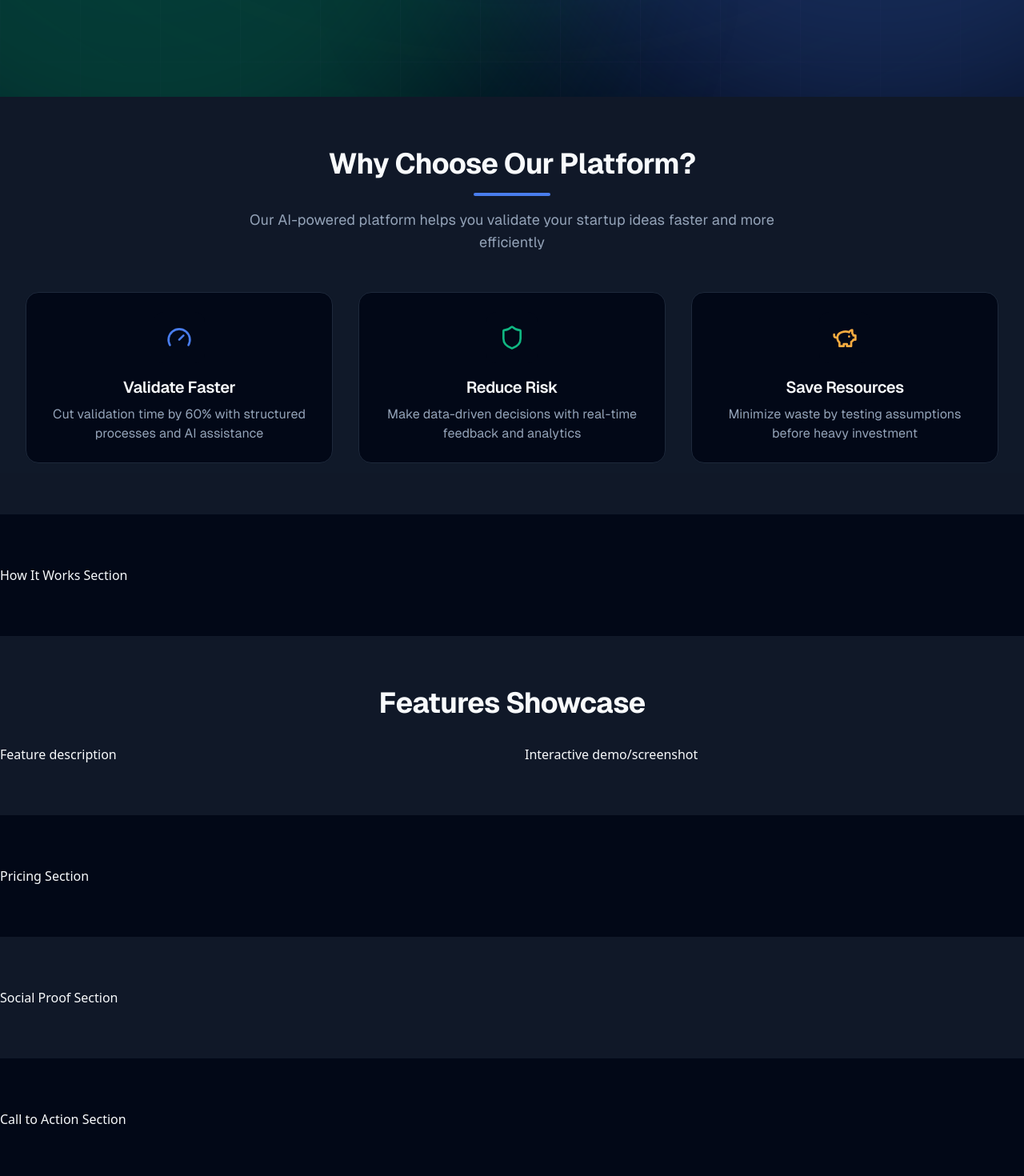
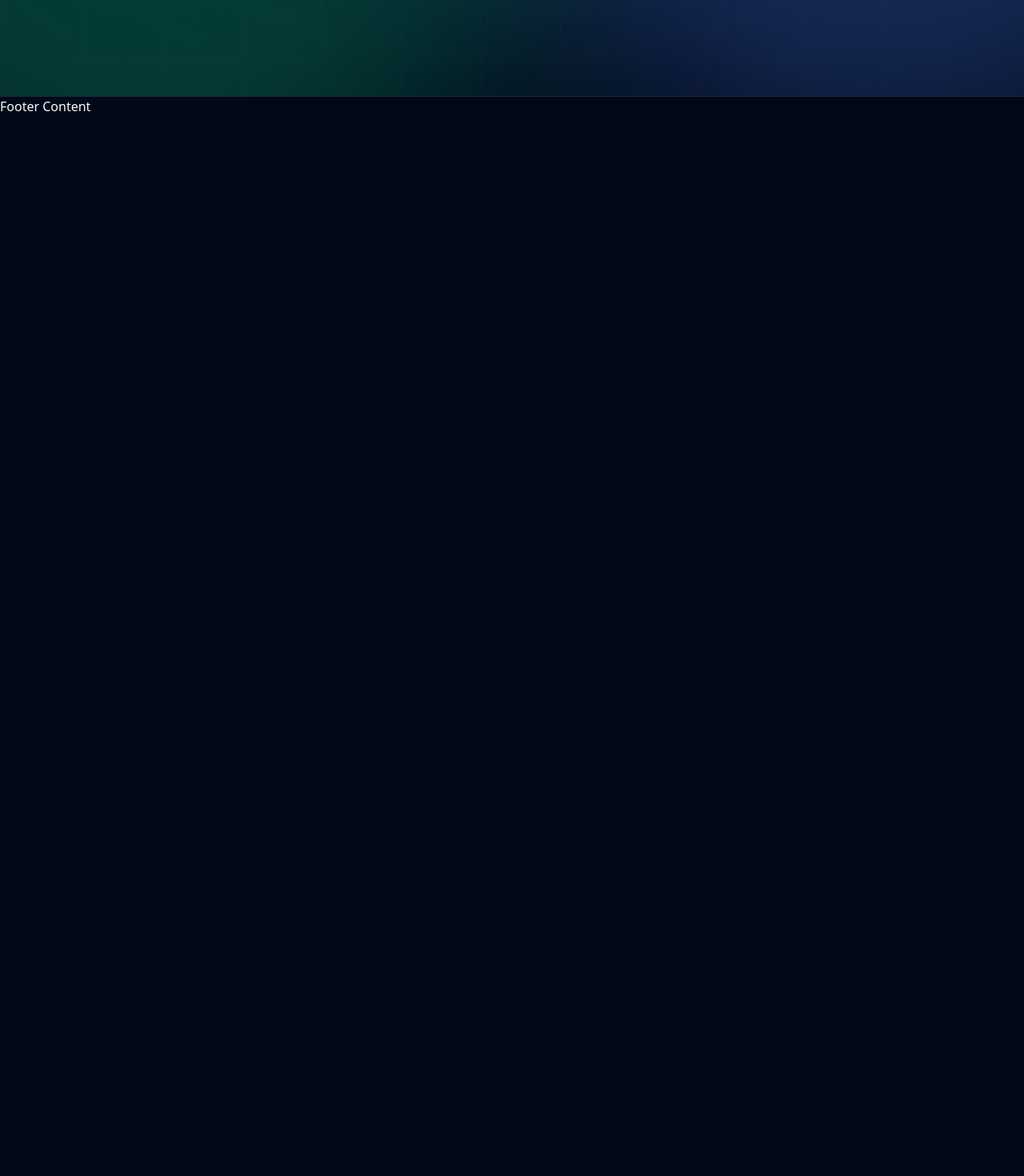
Before and after one commit to mamisoa/templating, a Next.js app: page / in a window 1280 px wide. Shown: the part 680-2150 px from the top of the page at 80% size. After the commit the page ends 825 px from the top, so only its background shows below. Built offline with nearby package versions, Linux system fonts and the light colour scheme.

Commit message:
refactor KeyBenefits component; optimize performance with useMemo; enhance layout structure and animations for improved user experience

```diff
--- a/src/app/components/sections/key-benefits.tsx
+++ b/src/app/components/sections/key-benefits.tsx
@@ -1,10 +1,12 @@
-// src/app/components/sections/key-benefits.tsx
 "use client";
 
 import { motion } from "framer-motion";
 import { Gauge, Shield, PiggyBank } from "lucide-react";
+import { useMemo } from "react";
 
-const benefits = [
+export function KeyBenefits() {
+	const benefits = useMemo(
+		() => [
 			{
 				title: "Validate Faster",
 				description:
@@ -26,9 +28,12 @@ const benefits = [
 				icon: PiggyBank,
 				color: "text-accent",
 			},
-];
+		],
+		[]
+	);
 
-const containerVariants = {
+	const containerVariants = useMemo(
+		() => ({
 			hidden: { opacity: 0 },
 			visible: {
 				opacity: 1,
@@ -36,9 +41,12 @@ const containerVariants = {
 					staggerChildren: 0.2,
 				},
 			},
-};
+		}),
+		[]
+	);
 
-const itemVariants = {
+	const itemVariants = useMemo(
+		() => ({
 			hidden: { opacity: 0, y: 20 },
 			visible: {
 				opacity: 1,
@@ -47,11 +55,19 @@ const itemVariants = {
 					duration: 0.5,
 				},
 			},
-};
+		}),
+		[]
+	);
 
-export function KeyBenefits() {
 	return (
-		<div className='w-full max-w-7xl mx-auto px-4 sm:px-6 lg:px-8'>
+		<div className='h-[calc(100vh-3.5rem)] w-full relative flex items-center justify-center overflow-hidden bg-background'>
+			{/* Grid Pattern */}
+			<div className='absolute inset-0 w-full h-full'>
+				<div className='absolute inset-0 bg-grid-pattern opacity-5' />
+			</div>
+
+			{/* Content Container */}
+			<div className='relative w-full max-w-7xl mx-auto px-4 sm:px-6 lg:px-8 py-12'>
 				{/* Section Header */}
 				<motion.div
 					initial={{ opacity: 0, y: 20 }}
@@ -76,19 +92,32 @@ export function KeyBenefits() {
 					whileInView='visible'
 					viewport={{ once: true }}
 					className='grid grid-cols-1 md:grid-cols-3 gap-8'>
-				{benefits.map((benefit) => (
+					{benefits.map((benefit) => {
+						const Icon = benefit.icon;
+						return (
 							<motion.div
 								key={benefit.title}
 								variants={itemVariants}
-						className='flex flex-col items-center text-center p-6 rounded-2xl bg-card border backdrop-blur-sm'>
-						<div className={`p-4 rounded-xl ${benefit.color} bg-background`}>
-							<benefit.icon className='h-8 w-8' />
+								className='group relative flex flex-col items-center text-center p-6 rounded-2xl border bg-card/5 hover:bg-card/10 transition-all duration-300'>
+								<div
+									className={`p-4 rounded-xl ${benefit.color} bg-background/20 transition-transform duration-300 group-hover:scale-110`}>
+									<Icon className='h-8 w-8' />
 								</div>
-						<h3 className='text-xl font-semibold mt-4 mb-2'>{benefit.title}</h3>
+								<h3 className='text-xl font-semibold mt-4 mb-2'>
+									{benefit.title}
+								</h3>
 								<p className='text-muted-foreground'>{benefit.description}</p>
 							</motion.div>
-				))}
+						);
+					})}
 				</motion.div>
+			</div>
+
+			{/* Gradient Beams */}
+			<div className='absolute inset-0 -z-10'>
+				<div className='absolute top-1/2 left-0 w-[500px] h-[500px] rounded-full bg-primary/10 blur-[128px] -translate-y-1/2' />
+				<div className='absolute top-1/2 right-0 w-[500px] h-[500px] rounded-full bg-secondary/10 blur-[128px] -translate-y-1/2' />
+			</div>
 		</div>
 	);
 }
--- a/src/app/page.tsx
+++ b/src/app/page.tsx
@@ -1,3 +1,4 @@
+// src/app/page.tsx
 import { Button } from "@/src/app/components/ui/button";
 import { Separator } from "@/src/app/components/ui/separator";
 import { ThemeToggle } from "@/src/app/components/theme-toggle";
@@ -16,7 +17,7 @@ export default function Home() {
 	return (
 		<div className='flex flex-col min-h-screen w-full'>
 			{/* Navigation */}
-			<header className='sticky top-0 z-50 w-full border-b bg-background/95 backdrop-blur supports-[backdrop-filter]:bg-background/60'>
+			<header className='fixed top-0 z-50 w-full border-b bg-background/95 backdrop-blur supports-[backdrop-filter]:bg-background/60'>
 				<div className='max-w-screen-xl mx-auto px-4 sm:px-6 lg:px-8'>
 					<div className='flex h-14 items-center justify-between'>
 						<div className='flex items-center space-x-6'>
@@ -33,45 +34,44 @@ export default function Home() {
 				</div>
 			</header>
 
-			<main className='flex-1 w-full'>
+			<main className='flex-1 w-full mt-14'>
+				{/* Sections Container with Snap Scroll */}
+				<div className='relative w-full h-[calc(100vh-3.5rem)] overflow-y-auto snap-y snap-mandatory bg-background'>
 					{/* Hero Section */}
-				<section className='w-full min-h-[calc(100vh-3.5rem)]'>
+					<section className='relative w-full h-[calc(100vh-3.5rem)] snap-start snap-always'>
 						<HeroSection />
 					</section>
 
 					{/* Key Benefits */}
-				<section className='py-16 bg-muted/50'>
+					<section className='relative w-full h-[calc(100vh-3.5rem)] snap-start snap-always'>
 						<KeyBenefits />
 					</section>
 
-				{/* How It Works */}
-				<section className='py-16'>
+					{/* Other sections... */}
+					<section className='relative w-full h-[calc(100vh-3.5rem)] snap-start snap-always'>
 						<HowItWorks />
 					</section>
 
-				{/* Features */}
-				<section className='py-16 bg-muted/50'>
+					<section className='relative w-full h-[calc(100vh-3.5rem)] snap-start snap-always'>
 						<FeaturesShowcase />
 					</section>
 
-				{/* Pricing */}
-				<section className='py-16'>
+					<section className='relative w-full h-[calc(100vh-3.5rem)] snap-start snap-always'>
 						<PricingSection />
 					</section>
 
-				{/* Social Proof */}
-				<section className='py-16 bg-muted/50'>
+					<section className='relative w-full h-[calc(100vh-3.5rem)] snap-start snap-always'>
 						<SocialProof />
 					</section>
 
-				{/* CTA */}
-				<section className='py-16'>
+					<section className='relative w-full h-[calc(100vh-3.5rem)] snap-start snap-always'>
 						<CallToAction />
 					</section>
+				</div>
 			</main>
 
 			{/* Footer */}
-			<footer className='border-t'>
+			<footer className='border-t relative z-10'>
 				<FooterContent />
 			</footer>
 		</div>
```
Lines whose indentation alone changed are shown as unchanged.
